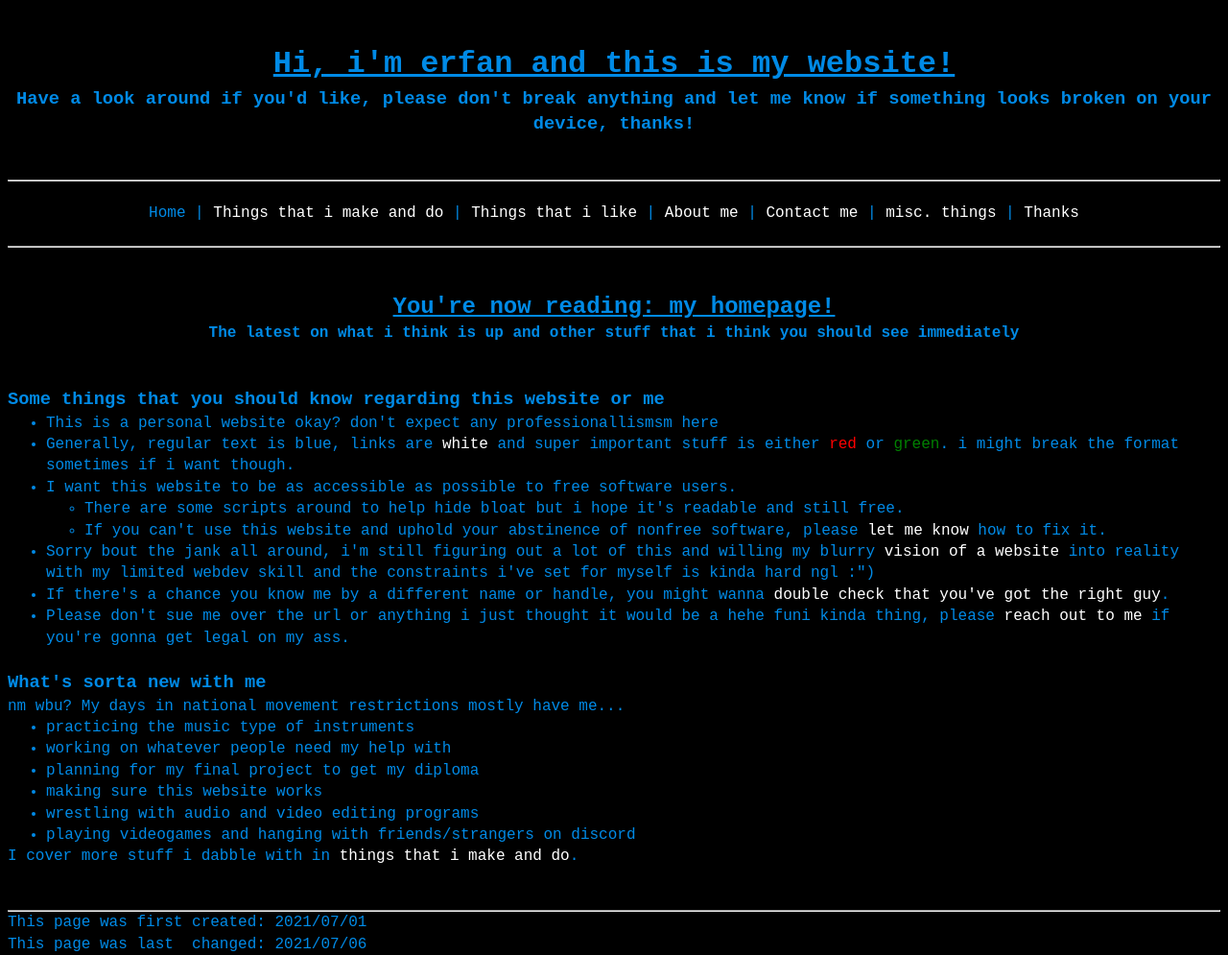
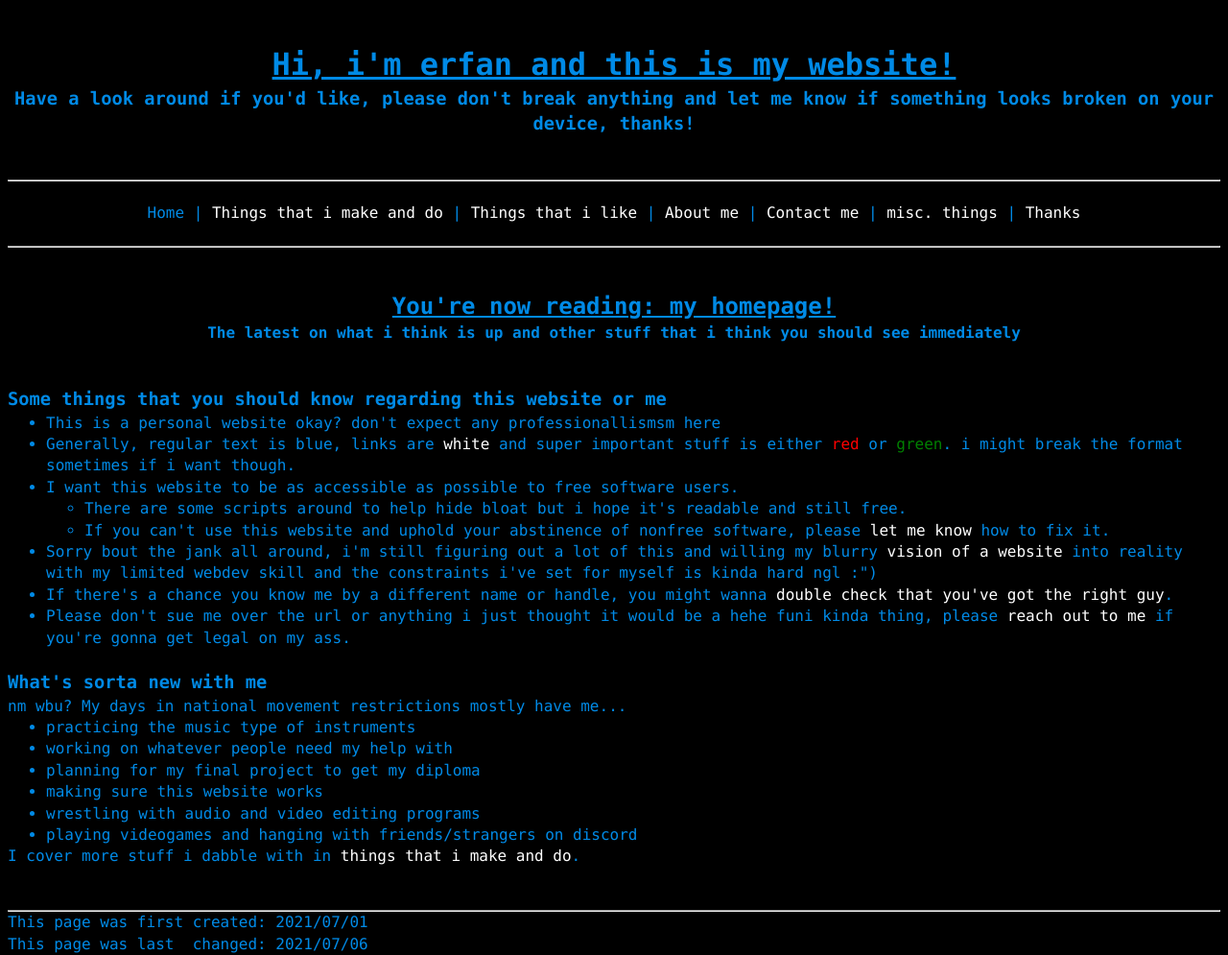
Before and after one commit to a-erfan-aa/a-erfan-aa.github.io, a Jekyll site: the page built from index.html, in a window 1280 px wide. Shown: the whole page at 96% size. Built offline with Jekyll 4.4.1, drawn with Linux system fonts in a browser that asks for light colours.

Commit message:
switched to consolas
courier new is still my fallback tho.

```diff
--- a/assets/css/erfanswebsite.css
+++ b/assets/css/erfanswebsite.css
@@ -2,7 +2,7 @@
 
 /* the globalish stuff i guess? gosh i dont know the right words to refer to things*/
 * {
-	font-family: "Courier New";
+	font-family: Consolas, "Courier New";
 	margin-top: 0px;
 	margin-bottom: 0px;
 	line-height: 1.4;
```
